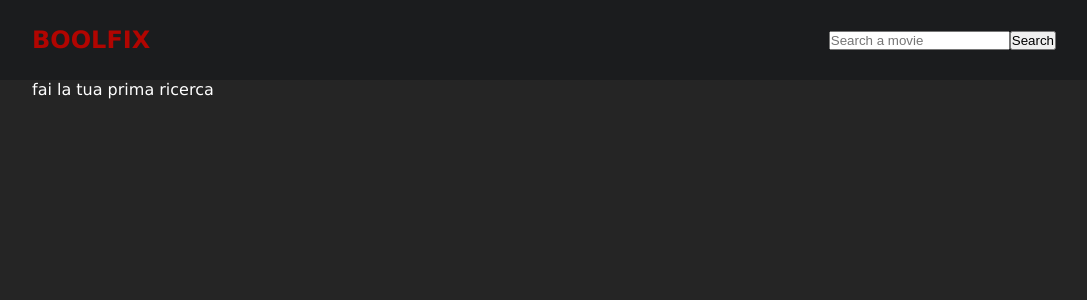
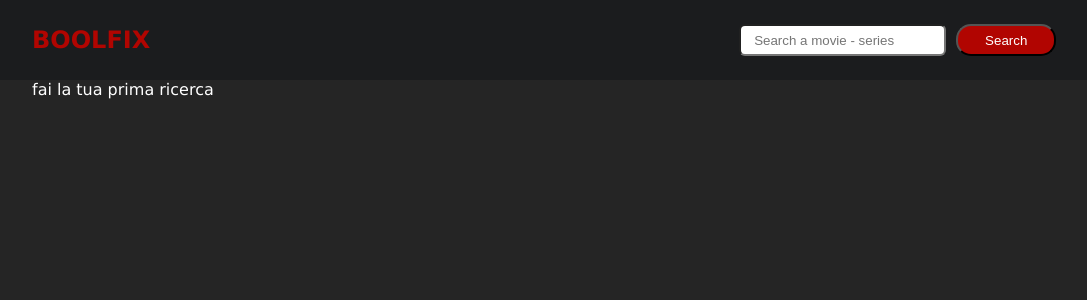
Before and after one commit to sder12/vite-boolflix, a Vue app: page / in a window 1280 px wide. Shown: the top 300 px of the page, without its empty margins (96-1183 px from the left). Built offline with nearby package versions, Linux system fonts and the light colour scheme.

Commit message:
Styling search bar

```diff
--- a/src/components/AppSearch.vue
+++ b/src/components/AppSearch.vue
@@ -28,11 +28,24 @@ export default {
 <template>
 
     <label for="search" class="sr-only">Search a movie or a series TV</label>
-    <input type="search" id="search" placeholder="Search a movie" v-model="input" @keyup.enter="saveInput()">
+    <input type="search" id="search" placeholder="Search a movie - series" v-model="input" @keyup.enter="saveInput()">
 
     <button class="btn btn-search" @click="saveInput()"> Search </button>
 </template>
 
 <style lang="scss" scoped>
+@use "../styles/partials/variables" as *;
 
+#search {
+    padding: .5em 1em;
+    border-radius: 6px;
+    margin-right: 10px;
+}
+
+.btn-search {
+    background-color: $logo-color;
+    color: white;
+    padding: .5em 2em;
+    border-radius: 15px;
+}
 </style>
```
